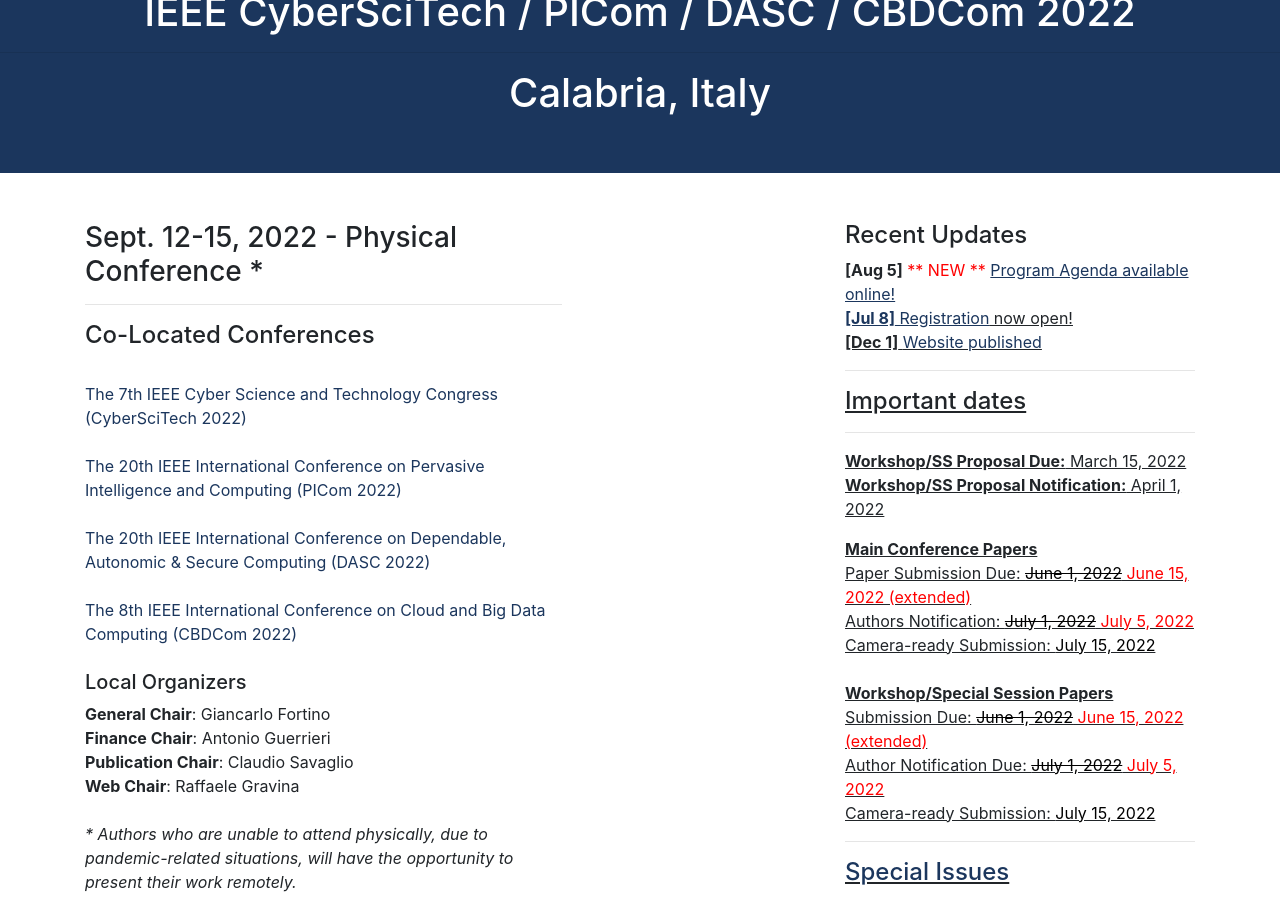
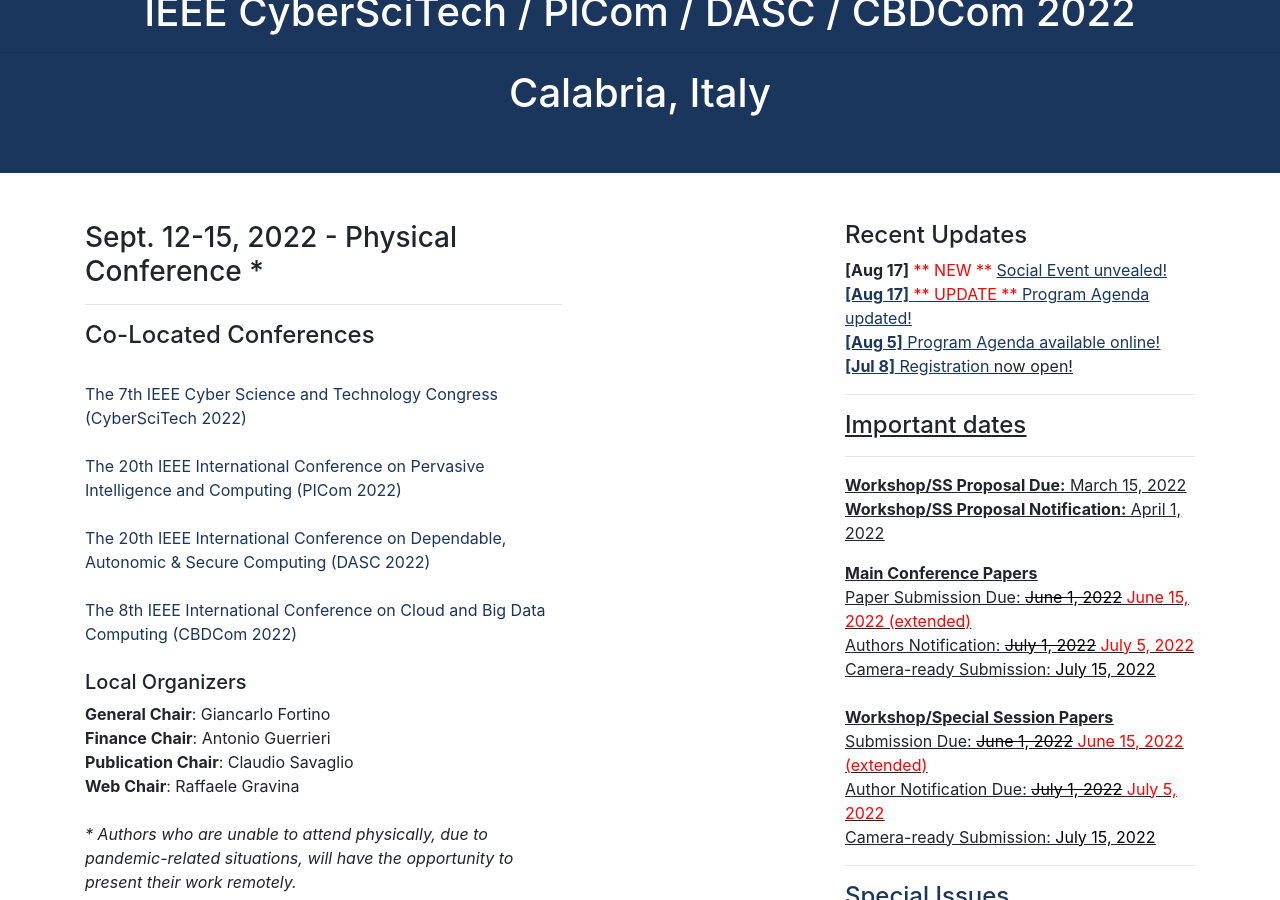
Before and after one commit to cyber-science/2022, a Jekyll site: the page built from index.html, in a window 1280 px wide and 900 px high, scrolled down 634 px. Built offline with Jekyll 4.4.1, drawn with Linux system fonts in a browser that asks for light colours; comment, search, counter and statistics services are not loaded.

Commit message:
program agenda updated + Fanti's photo added + Social Event page added

```diff
--- a/_includes/navigation.html
+++ b/_includes/navigation.html
@@ -57,6 +57,7 @@
         <div class="dropdown-menu" aria-labelledby="navbarDropdown">
           <a class="dropdown-item" href="{{ site.baseurl }}/keynote/">Keynote Speakers</a>
              <a class="dropdown-item" href="{{ site.baseurl }}/program/">Agenda</a>
+             <a class="dropdown-item" href="{{ site.baseurl }}/socialevent/">Social Event</a>
            </li>
        <li class="nav-item dropdown active">
         <a class="nav-link dropdown-toggle" href="#" id="navbarDropdown" role="button" data-toggle="dropdown" aria-haspopup="true" aria-expanded="false">
--- a/_includes/sidebar.html
+++ b/_includes/sidebar.html
@@ -2,9 +2,10 @@
 
 <h4>Recent Updates</h4>
 
-<b>[Aug 5]</b> <font color=red>** NEW **</font> <a href="http://cyber-science.org/2022/program/"><u>Program Agenda available online!<br/>
+<b>[Aug 17]</b> <font color=red>** NEW **</font> <a href="http://cyber-science.org/2022/socialevent/"><u>Social Event unvealed!<br/>
+<b>[Aug 17]</b> <font color=red>** UPDATE **</font> <a href="http://cyber-science.org/2022/program/"><u>Program Agenda updated!<br/>
+<b>[Aug 5]</b> <a href="http://cyber-science.org/2022/program/"><u>Program Agenda available online!<br/>
 <b>[Jul 8]</b><a href="http://cyber-science.org/2022/registration/"><u> Registration</u></a> now open!<br/>
-<b>[Dec 1]</b> <a href="http://cyber-science.org/2022/">Website published</a>
 <hr/>
 
 <h4>Important dates</h4>
```
Also changed, not shown: _pages/keynote.md (+1 -1 lines), _pages/social-event.md (added, +21 -0 lines), assets/images/fanti.png (added), assets/images/program_agenda.png, 1 other file.
